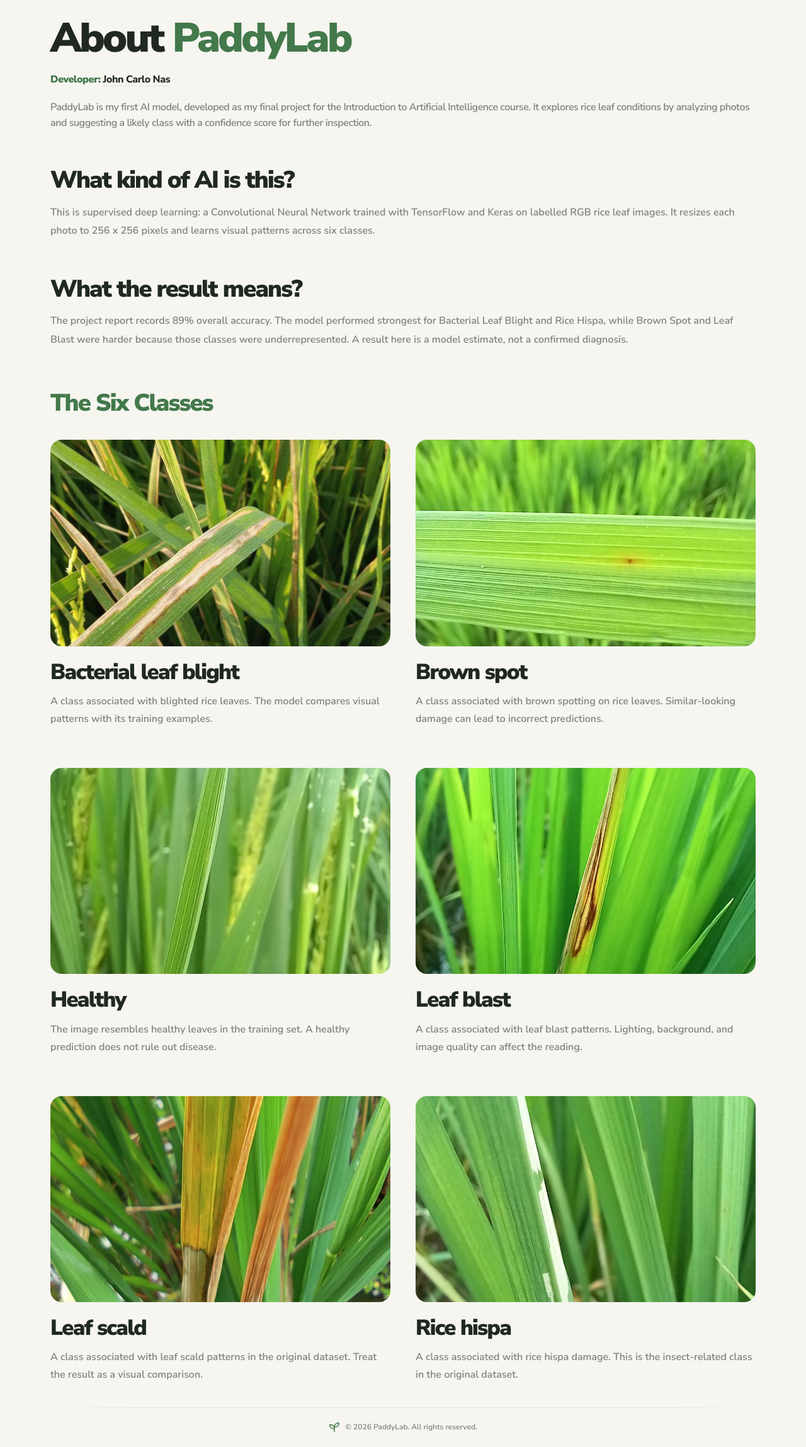
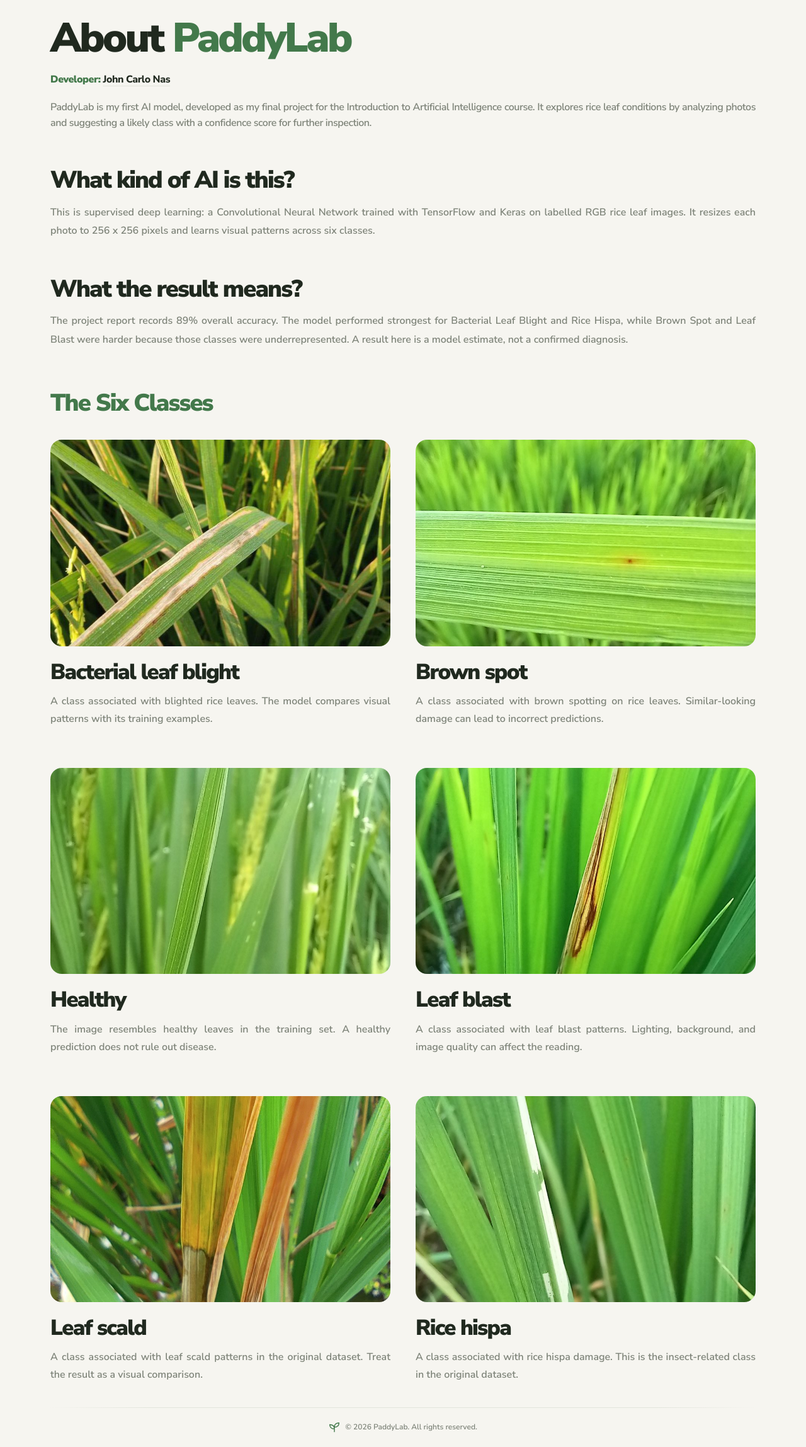
Before and after one commit to johncarlonas/PaddyLab, a Flask app: page /about in a window 1280 px wide. Shown: the part 92-2389 px from the top of the page at 63% size. Run offline with Flask 3, Linux system fonts and the light colour scheme; some libraries are stand-ins or nearby versions.

Commit message:
Justify About page descriptions

```diff
--- a/static/style.css
+++ b/static/style.css
@@ -94,6 +94,7 @@ h1 span { color: var(--green); }
 .about-details { display: grid; grid-template-columns: 1fr; gap: 56px; padding: 56px 0; }
 .about-detail:last-child { max-width: none; }
 .about-detail h2, .classes-heading h2 { font-size: clamp(26px, 3vw, 38px); font-weight: 900; line-height: 1.1; letter-spacing: -.05em; }
+.about-description, .about-detail p, .class-copy p { text-align: justify; text-justify: inter-word; }
 .about-detail p { max-width: none; color: var(--muted); line-height: 1.85; margin-top: 16px; font-size: 16px; }
 .classes-section { padding-top: 8px; }
 .classes-heading { margin-bottom: 38px; }
```
Also changed, not shown: tests/browser.cjs (+3 -0 lines).
